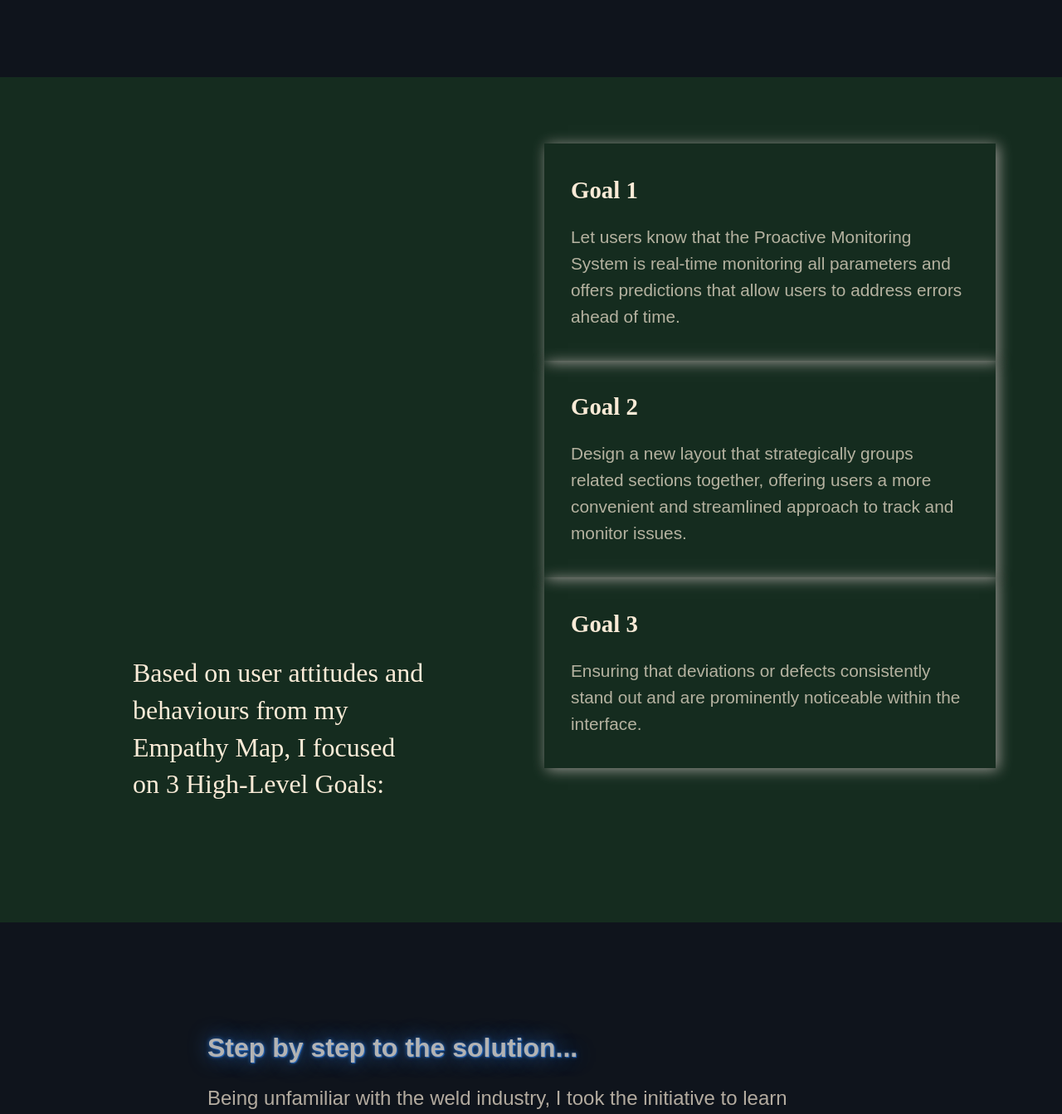
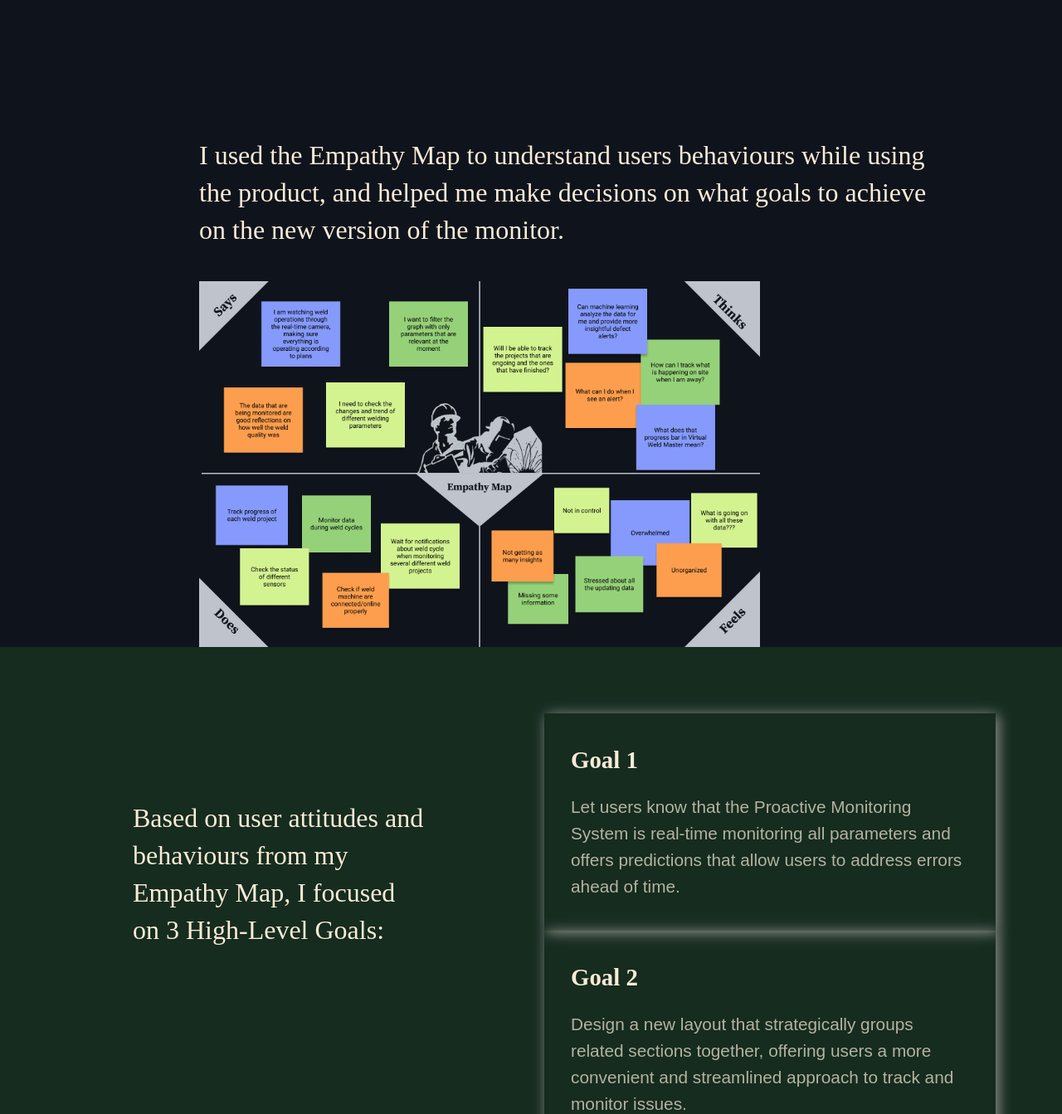
Before and after one commit to IvyWang1108/ivyportfolio, a plain HTML site: page workprj1-autometrics.html in a window 1280 px wide. Shown: the part 6408-7751 px from the top of the page at 83% size. Drawn offline with nearby package versions, Linux system fonts and the light colour scheme; files whose address does not match are found by name.

Commit message:
Added Empathy Map
for clearer explanation of my design process

```diff
--- a/css/main.css
+++ b/css/main.css
@@ -290,7 +290,8 @@
 
   .goal-title > p{
     font-size: 2rem;
-    margin-top: 34rem;
+    /* margin-top: 34rem; */
+    margin-top: 2rem;
     padding-left: 0rem;
     padding-bottom: 0rem;
     margin-left: 8rem;
--- a/workprj1-autometrics.html
+++ b/workprj1-autometrics.html
@@ -156,7 +156,7 @@
 
           <div class="content-challenge">
           <!-- <h2 class="glowing-title">There is always chaos before clearity...</h2> -->
-          <p class="dark-content-highlight highlight-title">Users are not relying on machine learning predictions, and the defect notifications provided are insufficient in aiding users with troubleshooting</p>
+          <p class="dark-content-highlight highlight-title">Users are not relying on machine learning predictions, and the defect notifications provided are insufficient in aiding users with troubleshooting.</p>
 
          <!-- Left and right images -->
           <!-- <div class="content-challenge-img-group">
@@ -179,10 +179,6 @@
           <img class="content-img2" src="images/AM-ProblemReframe.png" alt="Images of AutoMetrics Affinity Diagram">
         </div>
 
-
-        </div>
-
-        <div class="row AMRow">
 
         </div>
 
@@ -209,6 +205,13 @@
   </div>
         </div> -->
 
+        <div class="row AMRow">
+          <div class="content-challenge">
+          <p class="dark-content-highlight highlight-title">I used the Empathy Map to understand users behaviours while using the product, and helped me make decisions on what goals to achieve on the new version of the monitor.</p>
+              <img class="content-img3" src="images/AM-EmpathyMap.png" alt="Image of Empathy Map">
+          </div>
+        </div>
+
         <div class="bigSection-highlight card-highlight-section">
           <!-- <p class="dark-content-highlight centered-highlight-title">My 3 high level goals: </p> -->
 
@@ -220,6 +223,7 @@
           </div>
 
           <div class="column-card">
+            <!-- <p class="dark-content-highlight highlight-title">Based on user attitudes and behaviours from my Empathy Map, I focused on 3 High-Level Goals:</p> -->
             <div class="goal-card">
               <h2>Goal 1</h2>
               <p>Let users know that the Proactive Monitoring System is real-time monitoring all parameters and offers predictions that allow users to address errors ahead of time.</p>
```
Also changed, not shown: images/AM-EmpathyMap.png (added).
